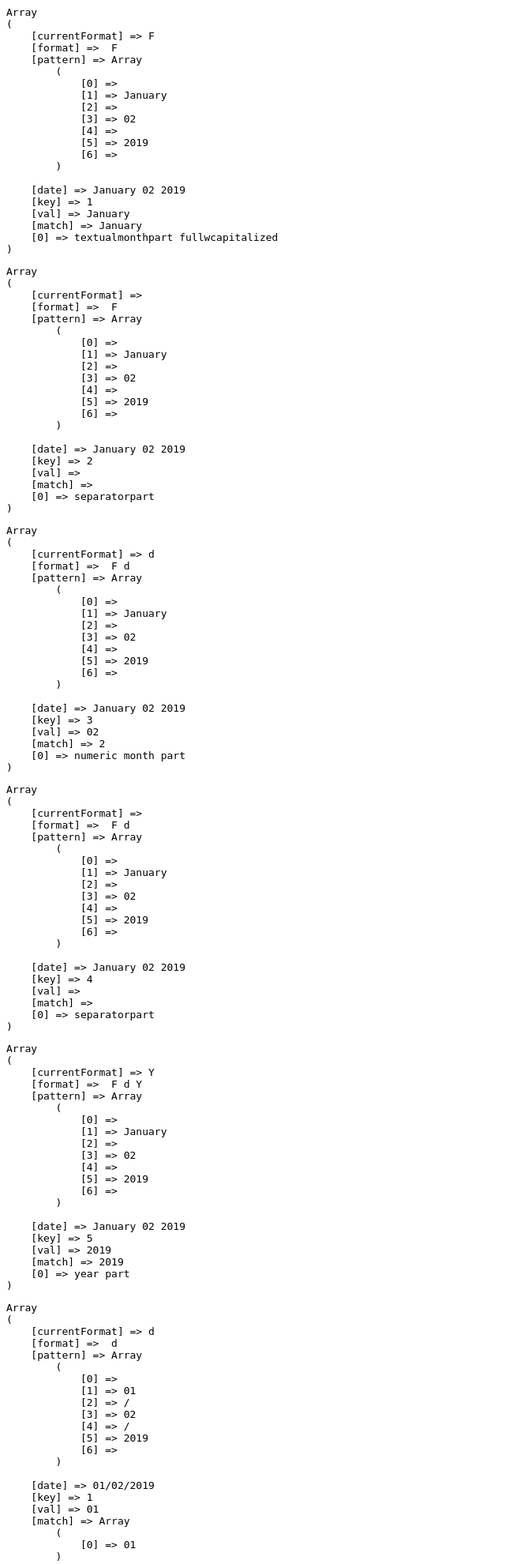
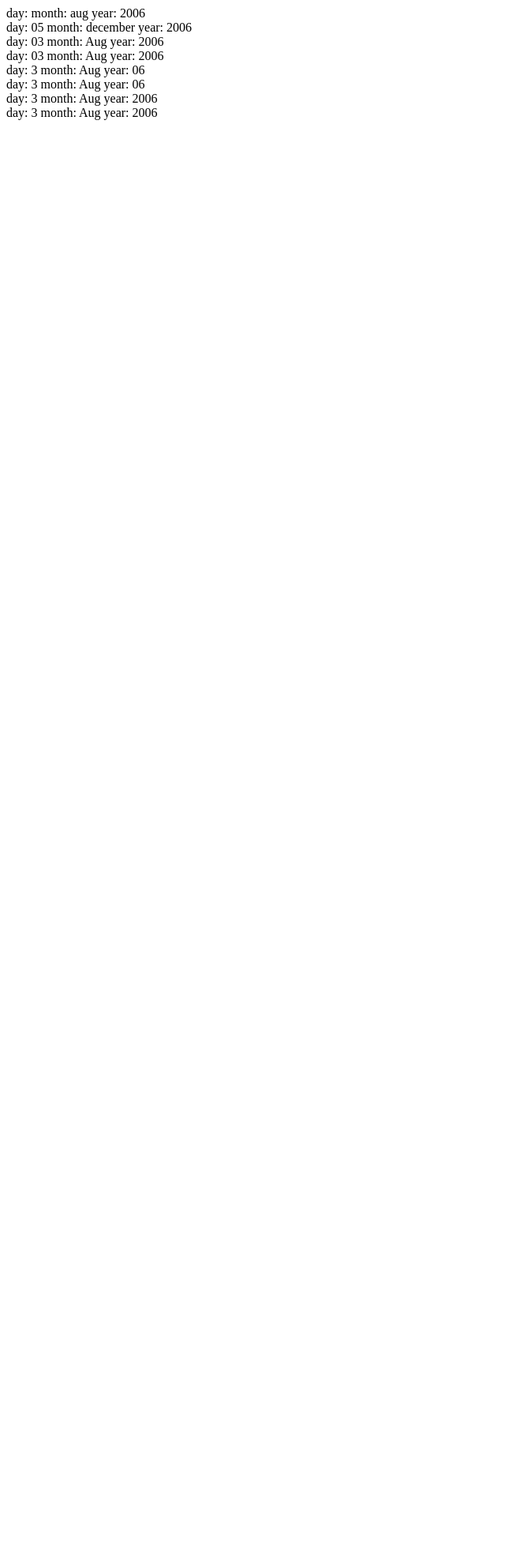
Before and after one commit to nirob110/guessDateFormatSpecifire, a PHP site: page / in a window 1280 px wide. Shown: the top 1980 px of the page at 79% size, without its empty margins (0-640 px from the left). After the commit the page ends 152 px from the top, so only its background shows below. Run offline with PHP 8.4, Linux system fonts and the light colour scheme.

Commit message:
Numeric Month fixed

```diff
--- a/index.php
+++ b/index.php
@@ -1,6 +1,10 @@
 <?php
 
 $content = array(
+    "aug2006",
+    "05december2006",
+    "1.16",
+    "10/2006",
     "January 02 2019",
     "01/02/2019",
     "06 JANUARY, 2019",
@@ -110,7 +114,9 @@ $regsep = '/[\.|,|\s|\-|\/]{0,2}/m';
 $regnumberday = '/^[\d]{1,2}/m';
 $regnumbermonth = '/^[\d]{1,2}/m';
 $regnumberyear = '/^(\d{2}|\d{4})$/m';
-$regallmonth = '/JANUARY|January|january|JAN|Jan|jan|FEBRUARY|February|february|FEB|Feb|feb|MARCH|March|march|MAR|Mar|mar|APRIL|April|april|APR|Apr|apr|MAY|May|may|JUNE|June|june|JUN|Jun|jun|JULY|July|july|JUL|Jul|jul|AUGUST|August|august|AUG|Aug|aug|SEPTEMBER|September|september|SEP|Sep|sep|OCTOBER|October|october|OCT|Oct|oct|NOVEMBER|November|november|NOV|Nov|nov|DECEMBER|December|december|DEC|Dec/m';
+//$regallmonthsplit = '/JANUARY|January|january|JAN|Jan|jan|FEBRUARY|February|february|FEB|Feb|feb|MARCH|March|march|MAR|Mar|mar|APRIL|April|april|APR|Apr|apr|MAY|May|may|JUNE|June|june|JUN|Jun|jun|JULY|July|july|JUL|Jul|jul|AUGUST|August|august|AUG|Aug|aug|SEPTEMBER|September|september|SEP|Sep|sep|OCTOBER|October|october|OCT|Oct|oct|NOVEMBER|November|november|NOV|Nov|nov|DECEMBER|December|december|DEC|Dec/m';
+$noseparatorreg = '/^[\d]{1,2}([a-zA-Z]{1,9})[\d]{2,4}$|^([a-zA-Z]{1,9})[\d]{2,4}$/m';
+$regallmonth = '/^JANUARY$|^January$|^january$|^JAN$|^Jan$|^jan$|^FEBRUARY$|^February$|^february$|^FEB$|^Feb$|^feb$|^MARCH$|^March$|^march$|^MAR$|^Mar$|^mar$|^APRIL$|^April$|^april$|^APR$|^Apr$|^apr$|^MAY$|^May$|^may$|^JUNE$|^June$|^june$|^JUN$|^Jun$|^jun$|^JULY$|^July$|^july$|^JUL$|^Jul$|^jul$|^AUGUST$|^August$|^august$|^AUG$|^Aug$|^aug$|^SEPTEMBER$|^September$|^september$|^SEP$|^Sep$|^sep$|^OCTOBER$|^October$|^october$|^OCT$|^Oct$|^oct$|^NOVEMBER$|^November$|^november$|^NOV$|^Nov$|^nov$|^DECEMBER$|^December$|^december$|^DEC$|^Dec$/m';
 $monthFullCapReg = '/JANUARY|FEBRUARY|MARCH|APRIL|MAY|JUNE|JULY|AUGUST|SEPTEMBER|OCTOBER|NOVEMBER|DECEMBER/m';
 $monthFullWCapReg = '/January|February|March|April|May|June|July|August|September|October|November|December/m';
 $monthFullLowReg = '/january|february|march|april|may|june|july|august|september|october|november|december/m';
@@ -173,11 +179,43 @@ foreach($content as $date){
             //dump($key);
            // dump($val);
             try{
-                //day part
-                if(preg_match($regnumberday, $val, $daymatch) && !empty($trimmedDay = (int)trim($daymatch[0])) && $trimmedDay > 0  && $trimmedDay < 32 && strlen($val) <= 2 && $key < 2){
+                //no separator part
+                if(preg_match($noseparatorreg, $val)){
+                    $pat = str_split($val);
+                   // dump($pat);
+                    $day = "";
+                    $month = "";
+                    $year = "";
+                    foreach($pat as $v){
+                        //day
+                        if(preg_match('/\d/m',$v)){
+                            if(empty($month)){
+                                $day .= $v;
+                            }
+                        }
+
+                        if(preg_match('/[a-zA-Z]{1}/m',$v)){
+                            $month .= $v;
+                        }
+
+                        if(preg_match('/\d/m',$v)){
+                            if(isset($month) && !empty($month)){
+                                $year .= $v;
+                            }
+                        }
+                    }
+
+                    echo 'day: ' .$day .' month: '.$month. ' year: '.$year . '<br>';
+                    //echo $val;
+                    continue;
+                }
+
+                 //day part
+                if(preg_match($regnumberday, $val, $daymatch) && !empty($trimmedDay = (int)trim($daymatch[0])) && $trimmedDay > 0  && $trimmedDay < 32 && strlen($val) <= 2 && $key < 2 && !empty($pattAr[5])){
                     $currentFormat = strlen($val) == 2 ? 'd' : 'j';
                     $format .= strlen($val) == 2 ? 'd' : 'j';
-                    dump(['currentFormat' => $currentFormat,'format' => $format,'pattern' => $pattAr, 'date' => $date , 'key' => $key, 'val' => $val, 'match'=> $daymatch, 'daypart']);
+                    //dump(['currentFormat' => $currentFormat,'format' => $format,'pattern' => $pattAr, 'date' => $date , 'key' => $key, 'val' => $val, 'match'=> $daymatch, 'daypart']);
+                    //dump(['currentFormat' => $currentFormat,'format' => $format,'date' => $date ,   ]);
                     continue;
                 }
                 // still I got to handle format like January 02 2018 and so on.
@@ -187,7 +225,8 @@ foreach($content as $date){
                         //need to store information that the month name should be capitalized
                         $currentFormat = "F";
                         $format .= "F";
-                        dump(['currentFormat' => $currentFormat,'format' => $format,'pattern' => $pattAr, 'date' => $date , 'key' => $key, 'val' => $val, 'match'=> $trimmedmonthFullCapReg, 'textualmonthpart fullcapitalized']);
+                        //dump(['currentFormat' => $currentFormat,'format' => $format,'pattern' => $pattAr, 'date' => $date , 'key' => $key, 'val' => $val, 'match'=> $trimmedmonthFullCapReg, 'textualmonthpart fullcapitalized']);
+                        //dump(['currentFormat' => $currentFormat,'format' => $format,'date' => $date ,   ]);
                         continue;
                     }
 
@@ -195,7 +234,8 @@ foreach($content as $date){
                         //need to store information that the month name should be first letter capitalized
                         $currentFormat = "F";
                         $format .= "F";
-                        dump(['currentFormat' => $currentFormat,'format' => $format,'pattern' => $pattAr, 'date' => $date , 'key' => $key, 'val' => $val, 'match'=> $trimmedmonthFullWCapReg, 'textualmonthpart fullwcapitalized']);
+                        //dump(['currentFormat' => $currentFormat,'format' => $format,'pattern' => $pattAr, 'date' => $date , 'key' => $key, 'val' => $val, 'match'=> $trimmedmonthFullWCapReg, 'textualmonthpart fullwcapitalized']);
+                        //dump(['currentFormat' => $currentFormat,'format' => $format,'date' => $date ,   ]);
                         continue;
                     }
 
@@ -203,7 +243,8 @@ foreach($content as $date){
                         //need to store information that the month name should be lower cased
                         $currentFormat = "F";
                         $format .= "F";
-                        dump(['currentFormat' => $currentFormat,'format' => $format,'pattern' => $pattAr, 'date' => $date , 'key' => $key, 'val' => $val, 'match'=> $trimmedmonthFullLowReg, 'textualmonthpart fulllower']);
+                        //dump(['currentFormat' => $currentFormat,'format' => $format,'pattern' => $pattAr, 'date' => $date , 'key' => $key, 'val' => $val, 'match'=> $trimmedmonthFullLowReg, 'textualmonthpart fulllower']);
+                       //dump(['currentFormat' => $currentFormat,'format' => $format,'date' => $date ,   ]);
                         continue;
                     }
 
@@ -211,7 +252,8 @@ foreach($content as $date){
                         //need to store information that the month name should be upper cased
                         $currentFormat = "M";
                         $format .= "M";
-                        dump(['currentFormat' => $currentFormat,'format' => $format,'pattern' => $pattAr, 'date' => $date , 'key' => $key, 'val' => $val, 'match'=> $trimmedmonthShortCapReg, 'textualmonthpart short cap ']);
+                        //dump(['currentFormat' => $currentFormat,'format' => $format,'pattern' => $pattAr, 'date' => $date , 'key' => $key, 'val' => $val, 'match'=> $trimmedmonthShortCapReg, 'textualmonthpart short cap ']);
+                        //dump(['currentFormat' => $currentFormat,'format' => $format,'date' => $date ,   ]);
                         continue;
                     }
 
@@ -219,7 +261,8 @@ foreach($content as $date){
                         //need to store information that the month name should be w upper cased
                         $currentFormat = "M";
                         $format .= "M";
-                        dump(['currentFormat' => $currentFormat,'format' => $format,'pattern' => $pattAr, 'date' => $date , 'key' => $key, 'val' => $val, 'match'=> $trimmedmonthShortWcapReg, 'textualmonthpart short W cap ']);
+                        //dump(['currentFormat' => $currentFormat,'format' => $format,'pattern' => $pattAr, 'date' => $date , 'key' => $key, 'val' => $val, 'match'=> $trimmedmonthShortWcapReg, 'textualmonthpart short W cap ']);
+                        //dump(['currentFormat' => $currentFormat,'format' => $format,'date' => $date ,   ]);
                         continue;
                     }
 
@@ -227,7 +270,8 @@ foreach($content as $date){
                         //need to store information that the month name should be lower cased
                         $currentFormat = "M";
                         $format .= "M";
-                        dump(['currentFormat' => $currentFormat,'format' => $format,'pattern' => $pattAr, 'date' => $date , 'key' => $key, 'val' => $val, 'match'=> $trimmedmonthShortLowReg, 'textualmonthpart short cap ']);
+                        //dump(['currentFormat' => $currentFormat,'format' => $format,'pattern' => $pattAr, 'date' => $date , 'key' => $key, 'val' => $val, 'match'=> $trimmedmonthShortLowReg, 'textualmonthpart short cap ']);
+                        //dump(['currentFormat' => $currentFormat,'format' => $format,'date' => $date ,   ]);
                         continue;
                     }
 
@@ -237,16 +281,31 @@ foreach($content as $date){
                     }
                 }
                 //numeric month part
-                if(preg_match($regnumbermonth, $val, $regnumbermonthmatch) && !empty($trimmednubermonth = (int)trim($regnumbermonthmatch[0])) && $trimmednubermonth > 0  && $trimmednubermonth < 13 && strlen($val) > 0 && $key >= 2 && $key <= 3){
+                if(preg_match($regnumbermonth, $val, $regnumbermonthmatch) && !empty($trimmednubermonth = (int)trim($regnumbermonthmatch[0])) && $trimmednubermonth > 0  && strlen($val) > 0 && $key >= 1 && $key <= 3){
                     if(preg_match('/d|j/m', $format)){
                         $currentFormat = strlen($val) == 2 ? 'm' : 'n';
                         $format .= strlen($val) == 2 ? 'm' : 'n';
+                        continue;
                     }else{
-                        $currentFormat = strlen($val) == 2 ? 'd' : 'j';
-                        $format .= strlen($val) == 2 ? 'd' : 'j';
+                        if(empty($pattAr[5])){
+                            if(!preg_match('/F|M|m|n/m', $format) && strlen($val) >=1 && strlen($val) <=2 ){
+                                $currentFormat = strlen($val) == 2 ? 'm' : 'n';
+                                $format .= strlen($val) == 2 ? 'm' : 'n';
+                                continue;
+                            }else{
+                                $currentFormat = strlen($val) == 4 ? 'Y' : 'y';
+                                $format .= strlen($val) == 4? 'Y' : 'y';
+                                continue;
+                            }
+                        }else{
+                            $currentFormat = strlen($val) == 2 ? 'd' : 'j';
+                            $format .= strlen($val) == 2 ? 'd' : 'j';
+                            continue;
+                        }
                     }
-                    dump(['currentFormat' => $currentFormat,'format' => $format,'pattern' => $pattAr, 'date' => $date , 'key' => $key, 'val' => $val, 'match'=> $trimmednubermonth, 'numeric month part']);
-                    continue;
+                    //dump(['currentFormat' => $currentFormat,'format' => $format,'pattern' => $pattAr, 'date' => $date , 'key' => $key, 'val' => $val, 'match'=> $trimmednubermonth, 'numeric month part']);
+                    //dump(['currentFormat' => $currentFormat,'format' => $format,'date' => $date ,   ]);
+
                 }
 
 
@@ -255,7 +314,8 @@ foreach($content as $date){
                 if(preg_match($regnumberyear, $val, $yearmatch) && !empty($trimmedyear = (int)trim($yearmatch[0])) && $trimmedyear > 0  && strlen($val) >= 2 && $key > 3){
                     $currentFormat = strlen($val) == 4 ? 'Y' : 'y';
                     $format .= strlen($val) == 4 ? 'Y' : 'y';
-                    dump(['currentFormat' => $currentFormat,'format' => $format,'pattern' => $pattAr, 'date' => $date , 'key' => $key, 'val' => $val, 'match'=> $val, 'year part']);
+                    //dump(['currentFormat' => $currentFormat,'format' => $format,'pattern' => $pattAr, 'date' => $date , 'key' => $key, 'val' => $val, 'match'=> $val, 'year part']);
+                    //dump(['currentFormat' => $currentFormat,'format' => $format,'date' => $date ,   ]);
                     continue;
                 }
 
@@ -264,14 +324,16 @@ foreach($content as $date){
                 if(preg_match($regsep, $val, $sepMatch) && !empty($sep = $sepMatch[0]) && strlen($sep)){
                     $currentFormat = $sep;
                     $format .= $sep;
-                    dump(['currentFormat' => $currentFormat, 'format' => $format,'pattern' => $pattAr, 'date' => $date , 'key' => $key, 'val' => $val, 'match'=> $sep, 'separatorpart']);
+                    //dump(['currentFormat' => $currentFormat, 'format' => $format,'pattern' => $pattAr, 'date' => $date , 'key' => $key, 'val' => $val, 'match'=> $sep, 'separatorpart']);
+                    //dump(['currentFormat' => $currentFormat,'format' => $format,'date' => $date ,   ]);
                     continue;
                 }
             }catch (Exception $e){
                     //dump($e->getMessage());
             }
-            echo $format;
         }
+       // dump(['pattern' => $pattAr,'format' => $format,'date' => $date    ]);
+
 
     }
 
```
